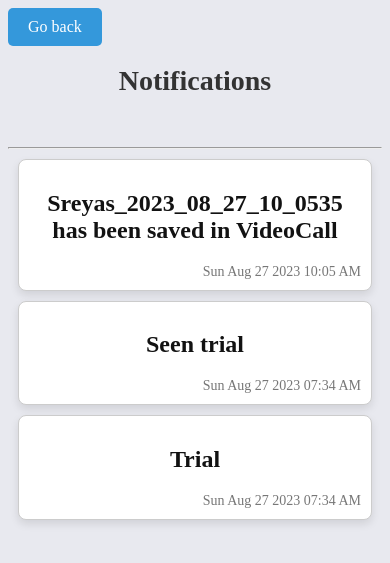
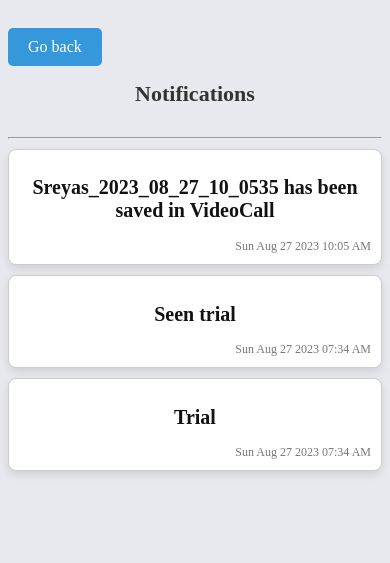
Before and after one commit to Sreyas-J/ZenseProject, a Django app: page /notification/ in a window 390 px wide. Shown: the top 563 px of the page. Run offline with Django 4.2, Linux system fonts and the light colour scheme; a user stored in the database is signed in; data comes from the database, SQL or seed files in the repository; both versions use the stored data as it was after the commit.

Commit message:
included responsiveness

```diff
--- a/ZenseProject/videoCall/templates/notifications.html
+++ b/ZenseProject/videoCall/templates/notifications.html
@@ -59,6 +59,34 @@
         border: none;
         cursor: pointer;
     }
+
+    @media only screen and (max-width: 768px) {
+        .heading {
+            font-size: 22px;
+            margin-bottom: 30px;
+        }
+
+        .card-seen,
+        .card-unseen {
+            margin: 10px 0;
+        }
+
+        .card-body {
+            font-size: 14px;
+        }
+
+        h2 {
+            font-size: 20px;
+        }
+
+        .timestamp {
+            font-size: 12px;
+        }
+
+        a.goBack {
+            margin-top: 20px;
+        }
+    }
 </style>
 
 {% endblock style %}
--- a/ZenseProject/videoCall/views.py
+++ b/ZenseProject/videoCall/views.py
@@ -64,6 +64,8 @@ def update_record(request,group):
         rec.sid=SID
         rec.save()
         print("sid: ",rec.sid)
+        send_notification(f'{rec.name} recording has been saved in {group}',group)
+
         return JsonResponse({"message": "Recording updated successfully"})
     except Recording.DoesNotExist:
         return JsonResponse({"error": "Recording not found"}, status=404)
@@ -95,7 +97,8 @@ def addMember(request, group):
         profile.groups.add(grp)
         profile.save()
 
-        messages.success(request,f'{name} has been added to {group}')
+        send_notification(f'{name} user has been added to {group}',group)
+
         if request.POST.get("action")=="Done":
             print("done")
             return redirect('videoCall:home')
@@ -119,10 +122,10 @@ def addDoc(request,group):
             Document.objects.get(name=doc_name,groups=grp)
         except:
             document=Document.objects.create(name=doc_name,setting=request.POST.get("setting"))
-
             grp.doc.add(document)
             grp.save()
-            messages.success(request,f"{doc_name} has been created in {group}")
+            send_notification(f'Document {doc_name} has been added to {group}',group)
+
             return redirect('videoCall:home')
         messages.error(request,f"Document with name:{doc_name} already exists in the group")
         return redirect('videoCall:addDoc',group=group)
@@ -210,7 +213,7 @@ def createGroup(request):
             profile.admin.add(grp)
             profile.save()
 
-            messages.success(request,f'{name} has been created')
+            send_notification(f'Group {name} has been created',name)
 
             return redirect("videoCall:addMember",group=name)
 
@@ -244,6 +247,8 @@ def remove_member(request,group,member):
     profile=Profile.objects.get(user=User.objects.get(username=member))
     profile.groups.remove(grp)
     profile.save()
+
+    send_notification(f'{member} has been removed from {group}',group)
     return redirect('videoCall:home')
 
 def edit_recording(request,group,recording):
@@ -252,7 +257,7 @@ def edit_recording(request,group,recording):
         name=request.POST.get("name")
         rec.name=name
         rec.save()
-        messages.success(request,f'{recording} has been renamed to {name}')
+        send_notification(f'{recording} recording has been renamed to {name} in {group}',group)
         return redirect('videoCall:home')
 
     return render(request,'editRecording.html',context={"name":recording})
@@ -278,3 +283,10 @@ def view_notifications(request):
     }
 
     return render(request, 'notifications.html', context)
+
+def send_notification(message,group):
+    notification=Notification.objects.create(description=message)
+    profiles=Profile.objects.filter(groups=Group.objects.get(name=group))
+    for profile in profiles:
+        notification.profiles.add(profile)
+        notification.save()
```
Also changed, not shown: ZenseProject/videoCall/templates/home.html (+22 -0 lines), ZenseProject/videoCall/templates/recording.html (+26 -0 lines), ZenseProject/db.sqlite3.
